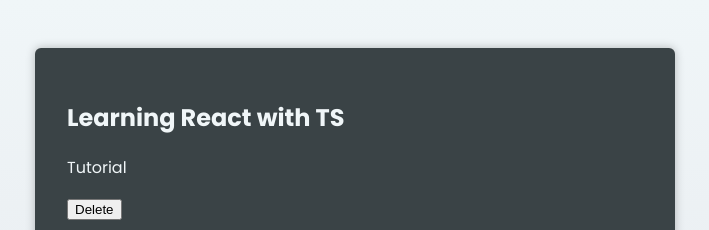
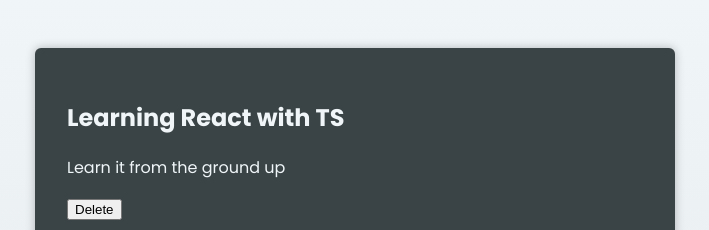
Before and after one commit to mmartins23/react-typeScript-the-practical-guide, a React (Create React App) app in the folder 2- Using TypeScript with React/react-ts-app/: page / in a window 1280 px wide. Shown: the top 230 px of the page, without its empty margins (285-994 px from the left). Built offline with nearby package versions, Linux system fonts and the light colour scheme; the HTML template or start-up script is replaced by a standard one.

Commit message:
32. Defining Type Props with children

```diff
--- a/2- Using TypeScript with React/react-ts-app/src/App.tsx
+++ b/2- Using TypeScript with React/react-ts-app/src/App.tsx
@@ -4,7 +4,9 @@
 function App() {
   return (
     <main className="App">
-      <CourseGoal title="Learning React with TS" description="Tutorial" />
+      <CourseGoal title="Learning React with TS">
+       <p>Learn it from the ground up</p>
+      </CourseGoal>
     </main>
   );
 }
--- a/2- Using TypeScript with React/react-ts-app/src/components/CourseGoal.tsx
+++ b/2- Using TypeScript with React/react-ts-app/src/components/CourseGoal.tsx
@@ -1,14 +1,16 @@
+import { ReactNode } from "react";
+
 interface CourseGoalProps {
   title: string;
-  description: string;
+  children: ReactNode
 }
 
-const CourseGoal = ({ title, description }: CourseGoalProps) => {
+const CourseGoal = ({ title, children }: CourseGoalProps) => {
   return (
     <article>
       <div>
         <h2>{title}</h2>
-        <p>{description}</p>
+        {children}
       </div>
       <button>Delete</button>
     </article>
```
Also changed, not shown: 1 other file (tests, documents, lock files or other folders).
